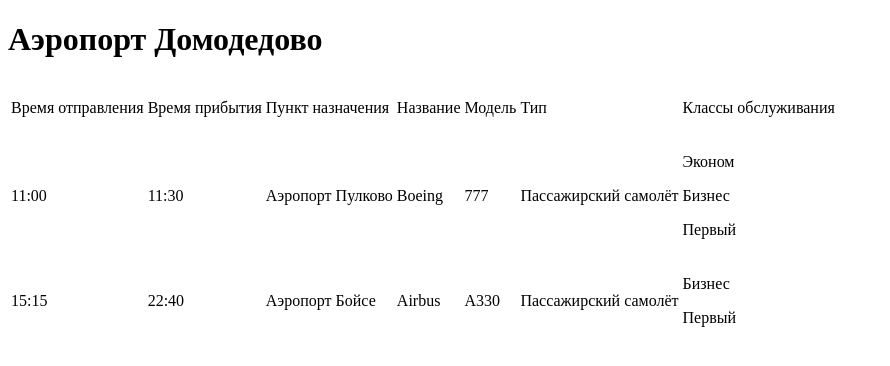
After one commit to DeKusi/Course_work, a Django app: page /1 in a window 1280 px wide. The commit adds this page. Shown: the top 366 px of the page, without its empty margins (0-890 px from the left). Run offline with Django 3.2, Linux system fonts and the light colour scheme.

Commit message:
Air_detail

```diff
--- a/Course_work/Course_work/urls.py
+++ b/Course_work/Course_work/urls.py
@@ -22,6 +22,7 @@ urlpatterns = [
     url(r'^admin/', admin.site.urls, name='admin'),
     url(r'^$', views.home, name='home_url'),
     url(r'^login/', views.login, name='login'),
-    url(r'^account/', views.account, name='account')
+    url(r'^account/', views.account, name='account'),
+    url(r'(?P<air_id>\d+)', views.air_detail, name="air_detail_url")
 
 ]
--- a/Course_work/Course_work/views.py
+++ b/Course_work/Course_work/views.py
@@ -9,7 +9,31 @@ import json
 
 
 def home(request):
-    return render(request, 'home.html', {})
+    with open("JSON/airports.json", 'rb') as read_file_json:
+        airports = json.load(read_file_json)
+        len_air = len(airports['airports'])
+        num_cell = len_air + (len_air % 3)
+        if len_air % 3 == 0:
+            p = 0
+        elif len_air % 3 == 1:
+            p = 2
+        elif len_air % 3 == 2:
+            p = 1
+        len_air_r = len_air + p
+        air_list = []
+
+        for i in range(0, len_air_r - 3, 3):
+            rand_str = [airports['airports'][i], airports['airports'][i + 1], airports['airports'][i + 2]]
+            air_list.append(rand_str)
+
+        if p == 0:
+            air_list.append([airports['airports'][len_air_r - 3], airports['airports'][len_air_r - 2],
+                             airports['airports'][len_air_r - 1]])
+        elif p == 1:
+            air_list.append([airports['airports'][len_air_r - 3], airports['airports'][len_air_r - 2], 0])
+        elif p == 2:
+            air_list.append([airports['airports'][len_air_r - 3], 0, 0])
+    return render(request, 'home.html', {'air_list': air_list})
 
 
 def account(request):
@@ -32,7 +56,7 @@ def login(request):
         checkLogin = req.get("login")
         checkPass = req.get("password")
         error = 'Неправильно введён логин или пароль'
- #       checkFunc = "none"
+        #       checkFunc = "none"
         for user in users['users']:
             if user['login'] == checkLogin and user['password'] == checkPass:
                 request.session.set_expiry(15)
@@ -40,7 +64,16 @@ def login(request):
                 request.session['login'] = user['login']
                 request.session['position'] = user['position']
                 return redirect("/account")
-            break
 
     return render(request, 'login.html', {'form': logForm,
                                           'error': error})
+
+
+def air_detail(request, air_id):
+    with open("JSON/airports.json", encoding='utf-8') as read_file_json:
+        air = json.load(read_file_json)
+
+    name = air['airports'][int(air_id)-1]['name']
+    flights = air['airports'][int(air_id)-1]['flights']
+
+    return render(request, "air_detail.html", {"name": name, "flights": flights})
--- a/Course_work/JSON/airports.json
+++ b/Course_work/JSON/airports.json
@@ -1,17 +1,92 @@
 {
   "airports": [
     {
-      "name": "Пулково",
+      "name": "Аэропорт Домодедово",
       "id": 1,
       "flights": [
         {
           "id": 1,
-          "surf_point": "Шереметьево",
+          "surf_point": "Аэропорт Пулково",
           "departure_time": "11:00",
           "arrival_time": "11:30",
           "plane": {
-            "name": "Гоче",
-            "model": "Boeing 777",
+            "name": "Boeing",
+            "model": "777",
+            "type": "Пассажирский самолёт",
+            "service_classes": [
+              "Эконом",
+              "Бизнес",
+              "Первый"
+            ]
+          }
+        },
+        {
+          "id": 2,
+          "surf_point": "Аэропорт Бойсе",
+          "departure_time": "15:15",
+          "arrival_time": "22:40",
+          "plane": {
+            "name": "Airbus",
+            "model": "A330",
+            "type": "Пассажирский самолёт",
+            "service_classes": [
+              "Бизнес",
+              "Первый"
+            ]
+          }
+        }
+      ]
+    },
+    {
+      "name": "Аэропорт Шереметьево ",
+      "id": 2,
+      "flights": [
+        {
+          "id": 1,
+          "surf_point": "Аэропорт Самуи",
+          "departure_time": "12:15",
+          "arrival_time": "19:00",
+          "plane": {
+            "name": "CRAIC",
+            "model": "CR929",
+            "type": "Пассажирский самолёт",
+            "service_classes": [
+              "Эконом",
+              "Бизнес",
+              "Первый"
+            ]
+          }
+        },
+        {
+          "id": 2,
+          "surf_point": "Аэропорт Пхукет",
+          "departure_time": "13:00",
+          "arrival_time": "17:15",
+          "plane": {
+            "name": "Boeing",
+            "model": "737-800",
+            "type": "Пассажирский самолёт",
+            "service_classes": [
+              "Бизнес",
+              "Первый"
+            ]
+          }
+        }
+      ]
+    },
+
+    {
+      "name": "Аэропорт Быково",
+      "id": 3,
+      "flights": [
+        {
+          "id": 1,
+          "surf_point": "Аэропорт Тбилиси",
+          "departure_time": "07:45",
+          "arrival_time": "16:30",
+          "plane": {
+            "name": "Comac",
+            "model": "CR 929",
             "type": "Пассажирский самолёт",
             "service_classes": [
               "Эконом",
@@ -21,24 +96,6 @@
           }
         }
       ]
-    },
-    {
-      "name": " ",
-      "id": 1,
-      "flights": [
-        {
-          "id": 1,
-          "surf_point": " ",
-          "departure_time": " ",
-          "arrival_time": " ",
-          "plane": {
-            "name": " ",
-            "model": " ",
-            "type": " ",
-            "service_classes": " "
-          }
-        }
-      ]
     }
   ]
 }
--- /dev/null
+++ b/Course_work/templates/air_detail.html
@@ -0,0 +1,77 @@
+<!DOCTYPE html>
+<html lang="en">
+<head>
+    <meta charset="UTF-8">
+    <title>{{name}}</title>
+</head>
+<body>
+<h1>{{ name }}</h1>
+ <table>
+        <tr>
+            <td>
+                <p>Время отправления</p>
+            </td>
+            <td>
+                <p>Время прибытия</p>
+            </td>
+            <td>
+                <p>Пункт назначения</p>
+            </td>
+            <td>
+                <p>Название</p>
+            </td>
+            <td>
+                <p>Модель</p>
+            </td>
+            <td>
+                <p>Тип</p>
+            </td>
+            <td>
+                <p>Классы обслуживания</p>
+            </td>
+        </tr>
+    {% for fly in flights %}
+        <tr>
+            <td>
+                <p>
+                    {{ fly.departure_time }}
+                </p>
+            </td>
+             <td>
+                 <p>
+                     {{fly.arrival_time}}
+                 </p>
+             </td>
+             <td>
+                <p>
+                    {{fly.surf_point}}
+                </p>
+             </td>
+             <td>
+                <p>
+                    {{fly.plane.name}}
+                </p>
+             </td>
+             <td>
+                <p>
+                    {{fly.plane.model}}
+                </p>
+             </td>
+             <td>
+                <p>
+                    {{fly.plane.type}}
+                </p>
+             </td>
+            <td>
+                {% for class in fly.plane.service_classes %}
+                <p>
+                    {{class}}
+                </p>
+                {% endfor %}
+             </td>
+
+        </tr>
+    {% endfor %}
+ </table>
+</body>
+</html>
--- a/Course_work/templates/pattern.html
+++ b/Course_work/templates/pattern.html
@@ -10,12 +10,6 @@
 </head>
 <body>
 {% block header %}
-<button>
-    <a href="/">Главная &nbsp</a>
-</button>
-<button>
-    <a href="#">Все аэропорты &nbsp</a>
-</button>
 {% endblock %}
 
 {% block content %}
```
Also changed, not shown: Course_work/templates/home.html (+37 -1 lines).
